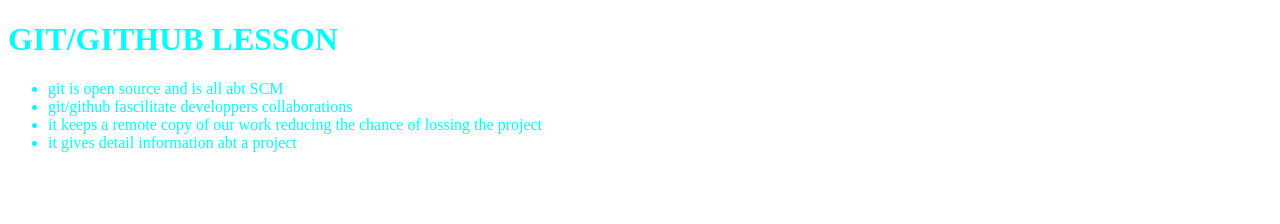
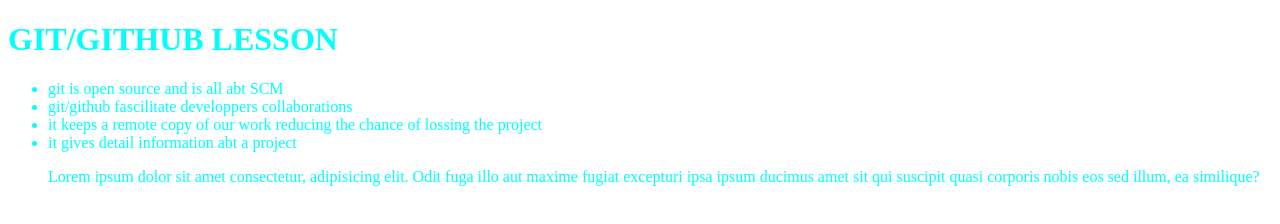
Before and after one commit to merviechou/Github-Project, a plain HTML site: page index.html in a window 1280 px wide. Drawn offline with Linux system fonts and the light colour scheme.

Commit message:
mervie modif 2

```diff
--- a/index.html
+++ b/index.html
@@ -15,6 +15,10 @@
         <li>git/github fascilitate developpers collaborations</li>
         <li>it keeps a remote copy of our work reducing the chance of lossing the project</li>
         <li>it gives detail information abt a project</li>
+        <p>
+            Lorem ipsum dolor sit amet consectetur, adipisicing elit. Odit fuga illo aut maxime fugiat excepturi ipsa ipsum
+            ducimus amet sit qui suscipit quasi corporis nobis eos sed illum, ea similique?
+        </p>
     </ul>
 </body>
 
```
